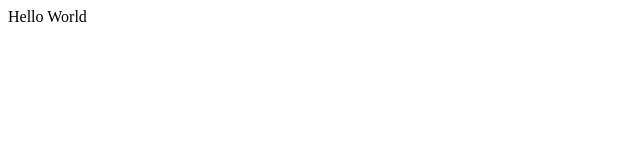
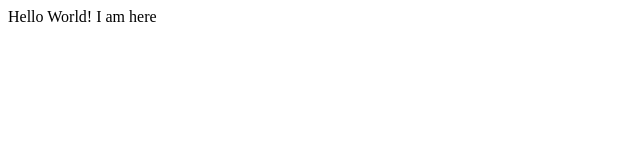
Before and after one commit to evierobbins/free-website, a plain HTML site: page index.html in a window 1280 px wide. Shown: the full height of the page, 0-640 px from the left. Drawn offline with Linux system fonts and the light colour scheme.

Commit message:
Added index

```diff
--- a/index.html
+++ b/index.html
@@ -1,6 +1,8 @@
 <!DOCTYPE html>
 <html>
 <body>
-    Hello World
+    Hello World!
+    I am here
+
 </body>
 </html>
```
